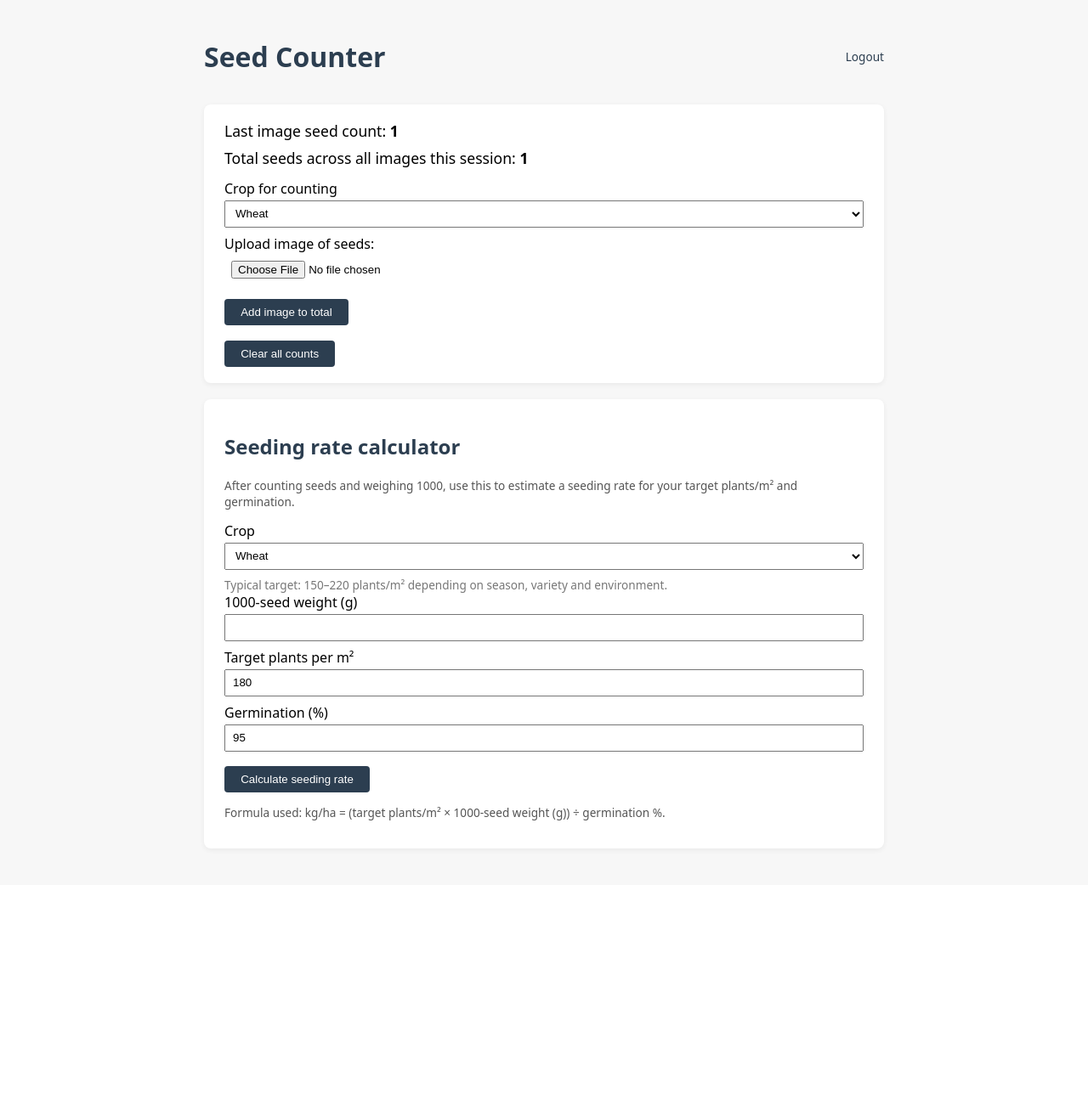
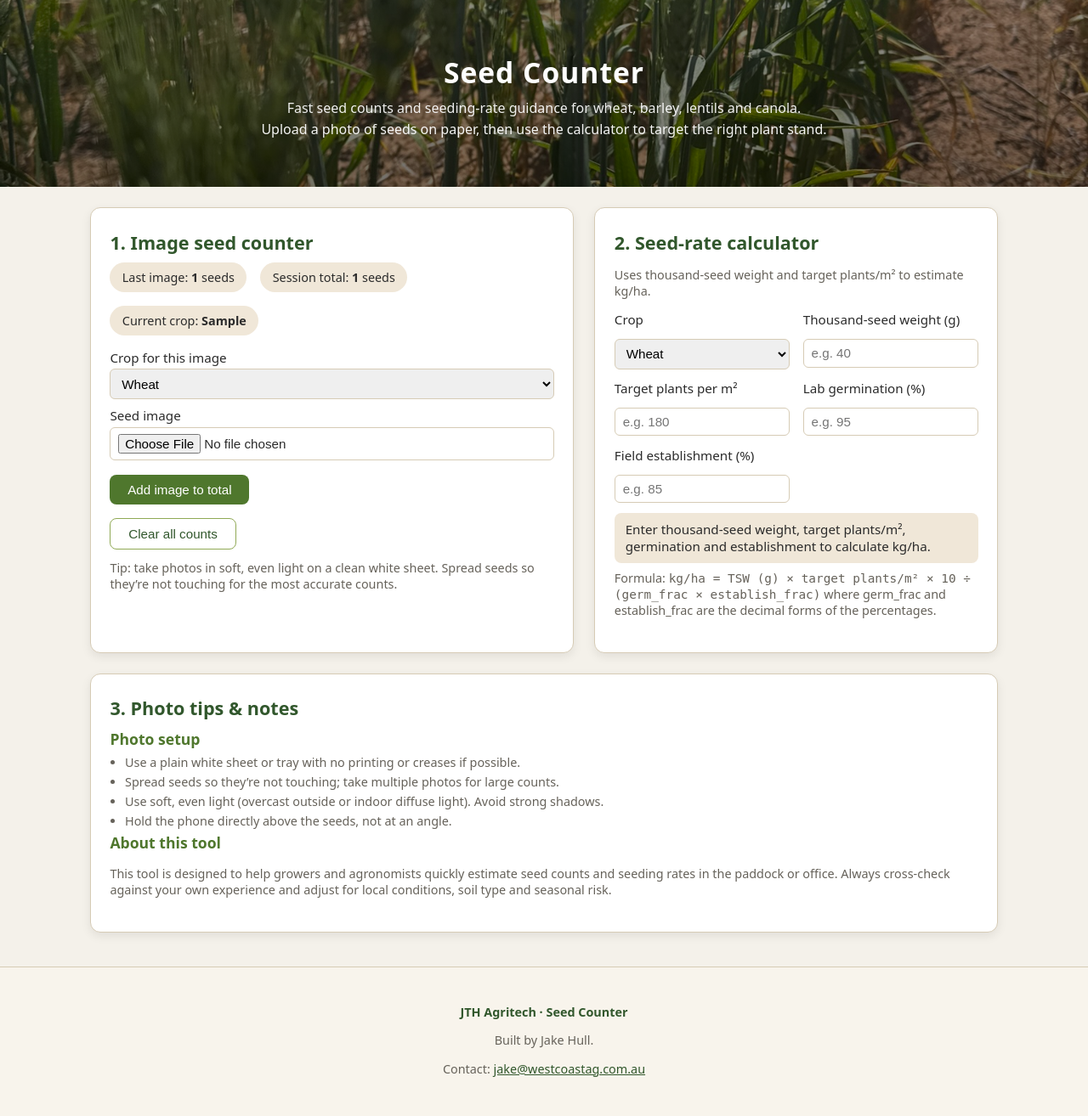
Before and after one commit to JTH-agritech/seed_counter_web, a Python web app: template templates/index.html in a window 1280 px wide. Shown: the whole page at 85% size. Before the commit the page ends 1002 px from the top, so only its background shows below. Run offline with Jinja, Linux system fonts and the light colour scheme; the template is opened without the code that fills it: most values are stand-ins (such as "Sample title", 1, 10 or a date in 2020).

Commit message:
Update UI and add header wheat image (correct filename)

```diff
--- a/app.py
+++ b/app.py
@@ -92,6 +92,7 @@ def count_seeds(image_path: str, crop: str) -> int:
 
     os.makedirs("uploads", exist_ok=True)
     if DEBUG_MODE:
+<<<<<<< HEAD
         os.makedirs("uploads", exist_ok=True)
         cv2.imwrite(os.path.join("uploads", "debug_last.jpg"), debug)
 
--- a/templates/index.html
+++ b/templates/index.html
@@ -3,122 +3,280 @@
 <head>
     <meta charset="UTF-8">
     <title>Seed Counter</title>
+    <meta name="viewport" content="width=device-width, initial-scale=1">
 
-    <!-- PWA manifest (optional but harmless) -->
-    <link rel="manifest" href="/manifest.json">
-    <meta name="theme-color" content="#2c3e50">
-    <meta name="apple-mobile-web-app-capable" content="yes">
-    <meta name="apple-mobile-web-app-status-bar-style" content="black-translucent">
-    <meta name="apple-mobile-web-app-title" content="Seed Counter">
-    <link rel="apple-touch-icon" href="/static/icons/icon-192.png">
+    <!-- Simple earthy styling -->
+    <style>
+        :root {
+            --bg: #f4f1ea;
+            --bg-alt: #f0e7d8;
+            --card-bg: #ffffff;
+            --accent: #4f772d;
+            --accent-soft: #90a955;
+            --accent-dark: #31572c;
+            --text-main: #2b2b2b;
+            --text-muted: #66625a;
+            --border: #d6cbb5;
+            --error: #b72c2c;
+        }
 
-    <style>
+        * {
+            box-sizing: border-box;
+        }
+
+	.hero .muted {
+    color: #ffffff !important;
+    opacity: 0.95;
+}
+
+
         body {
-            font-family: system-ui, -apple-system, BlinkMacSystemFont, "Segoe UI", sans-serif;
-            max-width: 800px;
-            margin: 0 auto;
-            padding: 1.5rem;
-            background: #f7f7f7;
+            margin: 0;
+            padding: 0;
+            font-family: system-ui, -apple-system, BlinkMacSystemFont, "Segoe UI", Arial, sans-serif;
+            background: var(--bg);
+            color: var(--text-main);
         }
-        h1, h2 {
-            color: #2c3e50;
+
+        a {
+            color: var(--accent-dark);
         }
+
+        .hero {
+            position: relative;
+            min-height: 220px;
+            display: flex;
+            align-items: center;
+            justify-content: center;
+            text-align: center;
+            color: #fff;
+            background-image:
+                linear-gradient(to bottom, rgba(0,0,0,0.45), rgba(0,0,0,0.55)),
+                url("{{ url_for('static', filename='img/header_wheat.jpg') }}");
+            background-size: cover;
+            background-position: center;
+            padding: 2.5rem 1rem 2rem;
+        }
+
+        .hero-inner {
+            max-width: 900px;
+        }
+
+        .hero h1 {
+            margin: 0 0 0.5rem;
+            font-size: 2.1rem;
+            letter-spacing: 0.03em;
+        }
+
+        .hero p {
+            margin: 0.2rem 0;
+            font-size: 1rem;
+            opacity: 0.92;
+        }
+
+        .main-container {
+            max-width: 1100px;
+            margin: 1.5rem auto 2.5rem;
+            padding: 0 1rem;
+        }
+
+        .grid {
+            display: grid;
+            grid-template-columns: minmax(0, 1.2fr) minmax(0, 1fr);
+            gap: 1.5rem;
+        }
+
+        @media (max-width: 900px) {
+            .grid {
+                grid-template-columns: minmax(0, 1fr);
+            }
+        }
+
         .card {
-            background: #ffffff;
-            border-radius: 8px;
-            padding: 1.2rem 1.5rem;
-            margin-bottom: 1.2rem;
-            box-shadow: 0 2px 6px rgba(0,0,0,0.06);
+            background: var(--card-bg);
+            border-radius: 12px;
+            padding: 1.6rem 1.4rem;
+            box-shadow: 0 4px 12px rgba(0,0,0,0.08);
+            border: 1px solid var(--border);
         }
+
+        .card h2 {
+            margin-top: 0;
+            margin-bottom: 0.6rem;
+            font-size: 1.35rem;
+            color: var(--accent-dark);
+        }
+
+        .card h3 {
+            margin-top: 0;
+            margin-bottom: 0.4rem;
+            font-size: 1.1rem;
+            color: var(--accent);
+        }
+
+        .muted {
+            color: var(--text-muted);
+            font-size: 0.9rem;
+        }
+
         .error {
-            color: #d63031;
-            margin-bottom: 0.5rem;
+            background: #ffe5e5;
+            border: 1px solid #f3b1b1;
+            color: var(--error);
+            padding: 0.6rem 0.8rem;
+            border-radius: 6px;
+            margin-bottom: 0.8rem;
+            font-size: 0.9rem;
         }
-        .seed-count {
-            font-size: 1.1rem;
-            margin-bottom: 0.5rem;
+
+        .stats-row {
+            display: flex;
+            flex-wrap: wrap;
+            gap: 1rem;
+            margin-bottom: 1rem;
         }
+
+        .stat-pill {
+            background: var(--bg-alt);
+            border-radius: 999px;
+            padding: 0.5rem 0.9rem;
+            font-size: 0.9rem;
+        }
+
         label {
             display: block;
-            margin-bottom: 0.5rem;
+            margin-bottom: 0.6rem;
+            font-size: 0.95rem;
         }
+
+        input[type="file"],
         input[type="number"],
-        input[type="file"],
+        input[type="text"],
         select {
             width: 100%;
-            padding: 0.4rem 0.5rem;
-            margin-top: 0.2rem;
-            box-sizing: border-box;
-        }
-        button {
-            background: #2c3e50;
-            color: white;
-            border: none;
-            padding: 0.5rem 1.2rem;
-            border-radius: 4px;
-            cursor: pointer;
-            margin-top: 0.6rem;
-        }
-        button:hover {
-            background: #34495e;
-        }
-        .calc-result {
-            margin-top: 0.7rem;
-            font-weight: 600;
-        }
-        .small-text {
-            font-size: 0.85rem;
-            color: #555;
-        }
-        .hint {
-            font-size: 0.85rem;
-            color: #777;
+            padding: 0.45rem 0.55rem;
+            border-radius: 6px;
+            border: 1px solid var(--border);
+            font-size: 0.95rem;
             margin-top: 0.2rem;
         }
-        .top-bar {
+
+        input[type="number"]:focus,
+        input[type="text"]:focus,
+        select:focus {
+            outline: 2px solid var(--accent-soft);
+            border-color: var(--accent-soft);
+        }
+
+        button {
+            background: var(--accent);
+            color: #fff;
+            border: none;
+            border-radius: 8px;
+            padding: 0.55rem 1.3rem;
+            font-size: 0.95rem;
+            cursor: pointer;
+            margin-top: 0.4rem;
+        }
+
+        button:hover {
+            background: var(--accent-dark);
+        }
+
+        button.secondary {
+            background: transparent;
+            color: var(--accent-dark);
+            border: 1px solid var(--accent-soft);
+        }
+
+        button.secondary:hover {
+            background: var(--accent-soft);
+            color: #fff;
+        }
+
+        .button-row {
             display: flex;
-            justify-content: space-between;
-            align-items: center;
-            margin-bottom: 0.8rem;
+            flex-wrap: wrap;
+            gap: 0.7rem;
+            margin-top: 0.7rem;
         }
-        .top-bar a {
-            font-size: 0.85rem;
-            color: #2c3e50;
-            text-decoration: none;
+
+        .help-list {
+            padding-left: 1.1rem;
+            margin: 0.4rem 0 0.1rem;
+            font-size: 0.9rem;
+            color: var(--text-muted);
         }
-        .top-bar a:hover {
-            text-decoration: underline;
+
+        .help-list li {
+            margin-bottom: 0.25rem;
+        }
+
+        .calc-grid {
+            display: grid;
+            grid-template-columns: repeat(auto-fit, minmax(180px, 1fr));
+            gap: 0.8rem 1rem;
+            margin-bottom: 0.7rem;
+        }
+
+        .calc-result {
+            margin-top: 0.5rem;
+            padding: 0.6rem 0.8rem;
+            background: var(--bg-alt);
+            border-radius: 8px;
+            font-size: 0.95rem;
+        }
+
+        .footer {
+            text-align: center;
+            padding: 1.8rem 1rem 2rem;
+            background: #f8f4ec;
+            border-top: 1px solid var(--border);
+            color: var(--text-muted);
+            font-size: 0.9rem;
+        }
+
+        .footer strong {
+            color: var(--accent-dark);
         }
     </style>
 </head>
 <body>
-    <div class="top-bar">
+
+<header class="hero">
+    <div class="hero-inner">
         <h1>Seed Counter</h1>
-        <a href="/logout">Logout</a>
+        <p>Fast seed counts and seeding-rate guidance for wheat, barley, lentils and canola.</p>
+        <p class="muted">Upload a photo of seeds on paper, then use the calculator to target the right plant stand.</p>
     </div>
+</header>
 
-    <!-- Seed counting / multi-image total -->
+<main class="main-container">
 
-<div class="card">
+    <div class="grid">
+        <!-- Seed counting card -->
+        <section class="card">
+            <h2>1. Image seed counter</h2>
+
             {% if error %}
                 <div class="error">{{ error }}</div>
             {% endif %}
 
-    {% if seed_count is not none %}
-        <div class="seed-count">
-            Last image seed count: <strong>{{ seed_count }}</strong>
+            <div class="stats-row">
+                <div class="stat-pill">
+                    Last image: <strong>{{ seed_count if seed_count is not none else "–" }}</strong> seeds
                 </div>
-    {% endif %}
-
-    <div class="seed-count">
-        Total seeds across all images this session:
-        <strong>{{ total_seeds or 0 }}</strong>
+                <div class="stat-pill">
+                    Session total: <strong>{{ total_seeds or 0 }}</strong> seeds
+                </div>
+                <div class="stat-pill">
+                    Current crop: <strong>{{ current_crop|capitalize }}</strong>
+                </div>
             </div>
 
-    <!-- Form to choose crop + upload image -->
-    <form method="post" enctype="multipart/form-data" style="margin-top: 0.8rem;">
+            <form method="post" enctype="multipart/form-data">
                 <label>
-            Crop for counting
+                    Crop for this image
                     <select name="crop">
                         <option value="wheat"   {% if current_crop == 'wheat' %}selected{% endif %}>Wheat</option>
                         <option value="barley"  {% if current_crop == 'barley' %}selected{% endif %}>Barley</option>
@@ -128,139 +286,165 @@
                 </label>
 
                 <label for="image">
-            Upload image of seeds:
-            <input type="file" name="image" id="image" accept="image/*">
+                    Seed image
+                    <input type="file" name="image" id="image" accept="image/*" required>
                 </label>
+
+                <div class="button-row">
                     <button type="submit">Add image to total</button>
+                </div>
             </form>
 
-    <!-- Separate form to clear all counts (keeps current crop) -->
-    <form method="post" style="margin-top: 0.5rem;">
+            <form method="post" style="margin-top: 0.6rem;">
                 <input type="hidden" name="reset" value="1">
                 <input type="hidden" name="crop" value="{{ current_crop }}">
-        <button type="submit">Clear all counts</button>
+                <button type="submit" class="secondary">Clear all counts</button>
             </form>
-</div>
 
+            <p class="muted" style="margin-top: 0.8rem;">
+                Tip: take photos in soft, even light on a clean white sheet. Spread seeds so they’re not touching
+                for the most accurate counts.
+            </p>
+        </section>
 
-    <!-- Seeding rate calculator -->
-    <div class="card">
-        <h2>Seeding rate calculator</h2>
-        <p class="small-text">
-            After counting seeds and weighing 1000, use this to estimate a seeding rate
-            for your target plants/m² and germination.
-        </p>
+        <!-- Seed rate calculator (front-end only) -->
+        <section class="card">
+            <h2>2. Seed-rate calculator</h2>
+            <p class="muted">Uses thousand-seed weight and target plants/m² to estimate kg/ha.</p>
 
-        <label>
-            Crop
-            <select id="crop" onchange="setDefaultsForCrop()">
+            <div class="calc-grid">
+                <div>
+                    <label for="calcCrop">Crop</label>
+                    <select id="calcCrop">
                         <option value="wheat">Wheat</option>
                         <option value="barley">Barley</option>
                         <option value="lentils">Lentils</option>
                         <option value="canola">Canola</option>
                     </select>
-        </label>
-        <div id="crop_hint" class="hint"></div>
-
-        <label>
-            1000-seed weight (g)
-            <input type="number" id="tsw" step="0.1" min="0">
-        </label>
-
-        <label>
-            Target plants per m²
-            <input type="number" id="target_plants" step="1" min="0">
-        </label>
-
-        <label>
-            Germination (%)
-            <input type="number" id="germ" step="0.1" min="1" max="100" value="95">
-        </label>
-
-        <button type="button" onclick="calculateSeedingRate()">Calculate seeding rate</button>
-
-        <div id="calc_output" class="calc-result"></div>
-        <p class="small-text">
-            Formula used: kg/ha = (target plants/m² × 1000-seed weight (g)) ÷ germination %.
-        </p>
                 </div>
 
+                <div>
+                    <label for="tsw">Thousand-seed weight (g)</label>
+                    <input type="number" id="tsw" step="0.1" min="1" placeholder="e.g. 40">
+                </div>
+
+                <div>
+                    <label for="targetPlants">Target plants per m²</label>
+                    <input type="number" id="targetPlants" step="1" min="10" placeholder="e.g. 180">
+                </div>
+
+                <div>
+                    <label for="germ">Lab germination (%)</label>
+                    <input type="number" id="germ" step="1" min="1" max="100" placeholder="e.g. 95">
+                </div>
+
+                <div>
+                    <label for="establish">Field establishment (%)</label>
+                    <input type="number" id="establish" step="1" min="1" max="100" placeholder="e.g. 85">
+                </div>
+            </div>
+
+            <div class="calc-result" id="calcOutput">
+                Enter values to see kg/ha. The calculator stays on your device – nothing is sent to the server.
+            </div>
+
+            <p class="muted" style="margin-top: 0.5rem;">
+                Formula: <code>kg/ha = TSW (g) × target plants/m² × 10 ÷ (germ_frac × establish_frac)</code>
+                where germ_frac and establish_frac are the decimal forms of the percentages.
+            </p>
+        </section>
+    </div>
+
+    <!-- Help / info card -->
+    <section class="card" style="margin-top: 1.5rem;">
+        <h2>3. Photo tips & notes</h2>
+
+        <h3>Photo setup</h3>
+        <ul class="help-list">
+            <li>Use a plain white sheet or tray with no printing or creases if possible.</li>
+            <li>Spread seeds so they’re not touching; take multiple photos for large counts.</li>
+            <li>Use soft, even light (overcast outside or indoor diffuse light). Avoid strong shadows.</li>
+            <li>Hold the phone directly above the seeds, not at an angle.</li>
+        </ul>
+
+        <h3>About this tool</h3>
+        <p class="muted">
+            This tool is designed to help growers and agronomists quickly estimate seed counts and
+            seeding rates in the paddock or office. Always cross-check against your own experience and
+            adjust for local conditions, soil type and seasonal risk.
+        </p>
+    </section>
+
+</main>
+
+<footer class="footer">
+    <p><strong>JTH Agritech · Seed Counter</strong></p>
+    <p>Built by Jake Hull.</p>
+    <p>
+        Contact:
+        <a href="mailto:jake@westcoastag.com.au">jake@westcoastag.com.au</a>
+    </p>
+</footer>
+
+<!-- Front-end seed-rate calculator logic -->
 <script>
-      const cropDefaults = {
-        wheat: {
-          target: 180,
-          hint: "Typical target: 150–220 plants/m² depending on season, variety and environment."
-        },
-        barley: {
-          target: 140,
-          hint: "Typical target: 120–200 plants/m². Often a bit lower than wheat."
-        },
-        lentils: {
-          target: 120,
-          hint: "Typical target: 100–180 plants/m² depending on variety and row spacing."
-        },
-        canola: {
-          target: 50,
-          hint: "Typical target: 30–80 plants/m². Higher for hybrids in good conditions."
-        }
-      };
+    function updateCalculatorDefaults() {
+        const crop = document.getElementById('calcCrop').value;
+        const tsw = document.getElementById('tsw');
+        const target = document.getElementById('targetPlants');
 
-      function setDefaultsForCrop() {
-        const cropSelect = document.getElementById('crop');
-        const targetInput = document.getElementById('target_plants');
-        const hintDiv = document.getElementById('crop_hint');
-
-        const crop = cropSelect.value;
-        const settings = cropDefaults[crop];
-
-        if (settings) {
-          if (!targetInput.value) {
-            targetInput.value = settings.target;
-          }
-          hintDiv.textContent = settings.hint;
-        } else {
-          hintDiv.textContent = "";
+        if (!tsw.value && !target.value) {
+            if (crop === 'wheat') {
+                tsw.placeholder = 'e.g. 40';
+                target.placeholder = 'e.g. 180';
+            } else if (crop === 'barley') {
+                tsw.placeholder = 'e.g. 45';
+                target.placeholder = 'e.g. 170';
+            } else if (crop === 'lentils') {
+                tsw.placeholder = 'e.g. 60';
+                target.placeholder = 'e.g. 130';
+            } else if (crop === 'canola') {
+                tsw.placeholder = 'e.g. 4';
+                target.placeholder = 'e.g. 60';
             }
         }
+        calculateSeedRate();
+    }
 
-      function calculateSeedingRate() {
-        const tswInput = document.getElementById('tsw');
-        const targetInput = document.getElementById('target_plants');
-        const germInput = document.getElementById('germ');
-        const output = document.getElementById('calc_output');
+    function calculateSeedRate() {
+        const tsw = parseFloat(document.getElementById('tsw').value);
+        const target = parseFloat(document.getElementById('targetPlants').value);
+        const germ = parseFloat(document.getElementById('germ').value);
+        const establish = parseFloat(document.getElementById('establish').value);
+        const output = document.getElementById('calcOutput');
 
-        const tsw = parseFloat(tswInput.value);
-        const target = parseFloat(targetInput.value);
-        const germ = parseFloat(germInput.value);
-
-        if (isNaN(tsw) || tsw <= 0) {
-          output.textContent = "Enter a valid 1000-seed weight (g).";
-          return;
-        }
-        if (isNaN(target) || target <= 0) {
-          output.textContent = "Enter a valid target plants per m².";
-          return;
-        }
-        if (isNaN(germ) || germ <= 0 || germ > 100) {
-          output.textContent = "Enter a germination percentage between 1 and 100.";
+        if (isNaN(tsw) || isNaN(target) || isNaN(germ) || isNaN(establish)) {
+            output.textContent = 'Enter thousand-seed weight, target plants/m², germination and establishment to calculate kg/ha.';
             return;
         }
 
-        const kgPerHa = (target * tsw) / germ;
-        output.textContent =
-          "Recommended seeding rate: " + kgPerHa.toFixed(1) + " kg/ha";
+        const germFrac = germ / 100.0;
+        const establishFrac = establish / 100.0;
+
+        if (germFrac <= 0 || establishFrac <= 0) {
+            output.textContent = 'Germination and establishment percentages must be greater than zero.';
+            return;
         }
 
-      window.addEventListener('load', setDefaultsForCrop);
+        // kg/ha = TSW(g) * target_plants_per_m2 * 10 / (germ_frac * establish_frac)
+        const kgHa = tsw * target * 10.0 / (germFrac * establishFrac);
 
-      if ('serviceWorker' in navigator) {
-        window.addEventListener('load', function () {
-          navigator.serviceWorker.register('/service-worker.js')
-            .catch(function (err) {
-              console.log('Service worker registration failed:', err);
+        output.textContent = 'Suggested seeding rate: ' + kgHa.toFixed(1) + ' kg/ha (rounded).';
+    }
+
+    document.getElementById('calcCrop').addEventListener('change', updateCalculatorDefaults);
+    ['tsw','targetPlants','germ','establish'].forEach(id => {
+        document.getElementById(id).addEventListener('input', calculateSeedRate);
     });
-        });
-      }
+
+    // Initialise placeholders
+    updateCalculatorDefaults();
 </script>
+
 </body>
 </html>
```
Also changed, not shown: static/img/header_wheat.jpg (added). Lines whose indentation alone changed are shown as unchanged.
